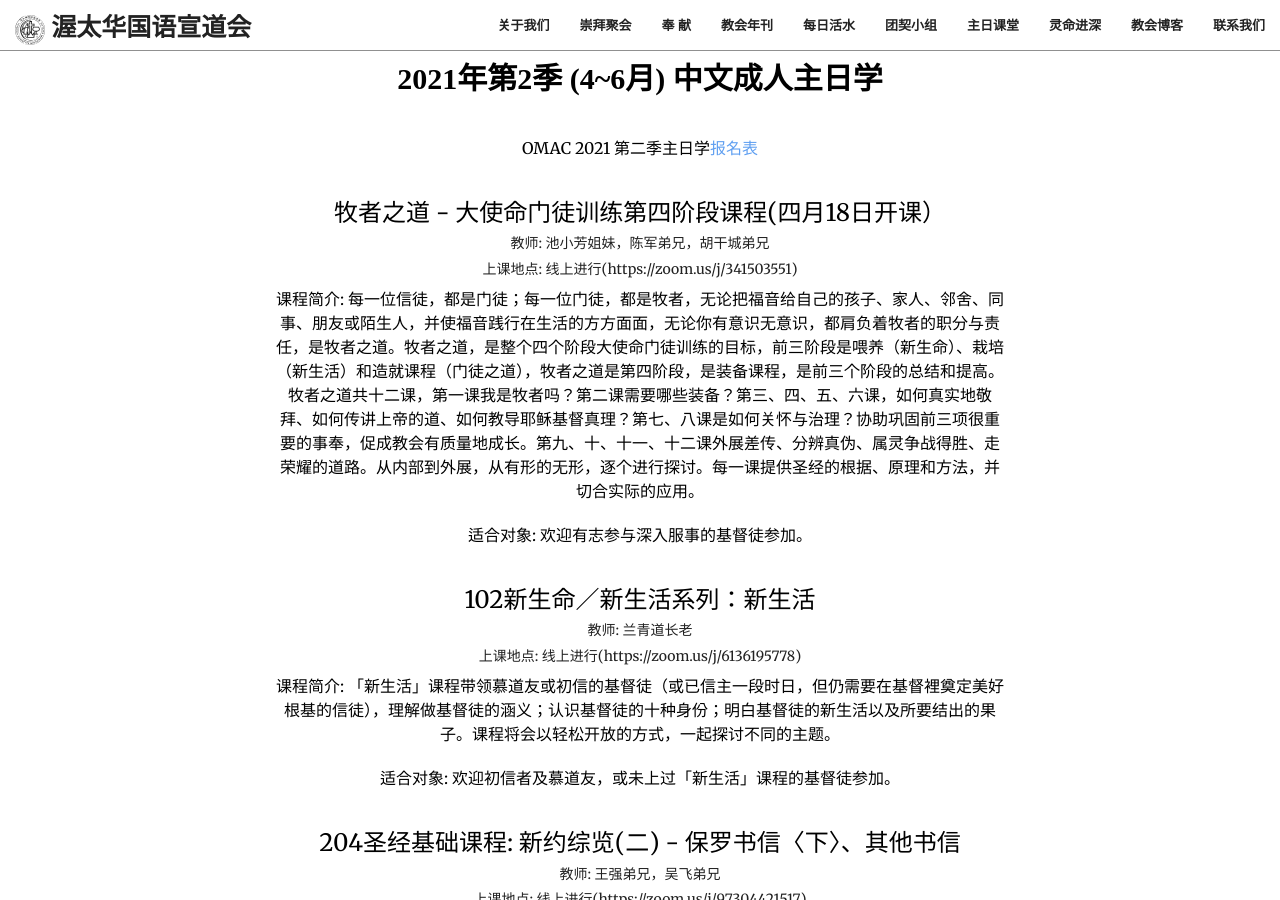
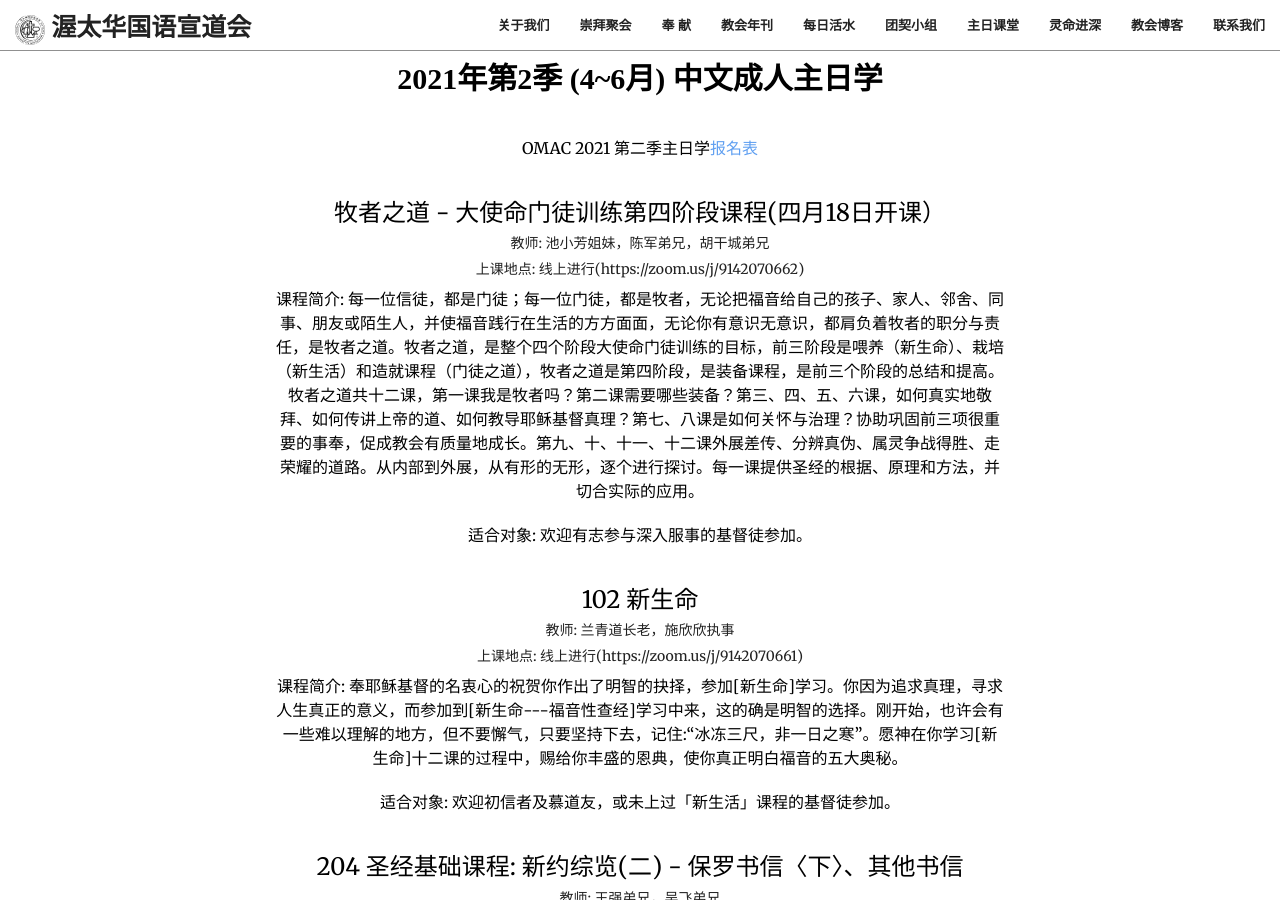
Before and after one commit to JonasYow/ottawaomac, a Jekyll site: the page built from index.html, in a window 1280 px wide and 900 px high, scrolled down 6583 px. Built offline with Jekyll 4.4.1, drawn with Linux system fonts in a browser that asks for light colours; some web fonts are replaced; some of the changed text lies outside the part shown.

Commit message:
update zoom id for sunday scholl

```diff
--- a/_data/sundayschool.yaml
+++ b/_data/sundayschool.yaml
@@ -1,24 +1,24 @@
 - title: "牧者之道 - 大使命门徒训练第四阶段课程(四月18日开课）"
   teacher: "教师: 池小芳姐妹，陈军弟兄，胡干城弟兄"
-  room: "上课地点: 线上进行(https://zoom.us/j/341503551)"
+  room: "上课地点: 线上进行(https://zoom.us/j/9142070662)"
   content: "课程简介: 每一位信徒，都是门徒；每一位门徒，都是牧者，无论把福音给自己的孩子、家人、邻舍、同事、朋友或陌生人，并使福音践行在生活的方方面面，无论你有意识无意识，都肩负着牧者的职分与责任，是牧者之道。牧者之道，是整个四个阶段大使命门徒训练的目标，前三阶段是喂养（新生命）、栽培（新生活）和造就课程（门徒之道），牧者之道是第四阶段，是装备课程，是前三个阶段的总结和提高。牧者之道共十二课，第一课我是牧者吗？第二课需要哪些装备？第三、四、五、六课，如何真实地敬拜、如何传讲上帝的道、如何教导耶稣基督真理？第七、八课是如何关怀与治理？协助巩固前三项很重要的事奉，促成教会有质量地成长。第九、十、十一、十二课外展差传、分辨真伪、属灵争战得胜、走荣耀的道路。从内部到外展，从有形的无形，逐个进行探讨。每一课提供圣经的根据、原理和方法，并切合实际的应用。"
   applicable: "适合对象: 欢迎有志参与深入服事的基督徒参加。"
 
-- title: "102新生命／新生活系列：新生活"
-  teacher: "教师: 兰青道长老"
-  room: "上课地点: 线上进行(https://zoom.us/j/6136195778)"
-  content: "课程简介: 「新生活」课程带领慕道友或初信的基督徒（或已信主一段时日，但仍需要在基督裡奠定美好根基的信徒），理解做基督徒的涵义；认识基督徒的十种身份；明白基督徒的新生活以及所要结出的果子。课程将会以轻松开放的方式，一起探讨不同的主题。"
+- title: "102 新生命"
+  teacher: "教师: 兰青道长老，施欣欣执事"
+  room: "上课地点: 线上进行(https://zoom.us/j/9142070661)"
+  content: "课程简介: 奉耶稣基督的名衷心的祝贺你作出了明智的抉择，参加[新生命]学习。你因为追求真理，寻求人生真正的意义，而参加到[新生命---福音性查经]学习中来，这的确是明智的选择。刚开始，也许会有一些难以理解的地方，但不要懈气，只要坚持下去，记住:“冰冻三尺，非一日之寒”。愿神在你学习[新生命]十二课的过程中，赐给你丰盛的恩典，使你真正明白福音的五大奥秘。"
   applicable: "适合对象: 欢迎初信者及慕道友，或未上过「新生活」课程的基督徒参加。"
 
-- title: "204圣经基础课程: 新约综览(二) - 保罗书信〈下〉、其他书信"
+- title: "204 圣经基础课程: 新约综览(二) - 保罗书信〈下〉、其他书信"
   teacher: "教师: 王强弟兄，吴飞弟兄"
   room: "上课地点: 线上进行(https://zoom.us/j/97304421517)"
   content: "课程简介: 腓立比书讲论同心合一兴旺福音，歌罗西书强调基督是宇宙与信徒人生的中心，帖撒罗尼迦前后书论述主再来的教训，提摩太前后书与提多书论及教会的牧养与管理,  腓利门书说明信徒间互爱宽恕的原则，希伯来书重申神子高超的地位，并勉励信徒坚守所信的，雅各书阐明真的信心必然带出行为，彼得前后书勉励信徒在逼迫中带著活泼的盼望和过天国子民圣洁的生活，约翰一,二,三书论述神是光，生命和爱，只要有了神的儿子就有生命，犹大书呼吁信徒抗辩虚妄的信仰与错谬的道理，啟示录描述神救赎计划的终结，在新天新地中神完全的掌权!"
   applicable: "适合对象: 欢迎弟兄姊妹报名参加。"
 
-- title: "310小先知书"
+- title: "310 小先知书"
   teacher: "教师: 周登科长老，沈储澄执事"
-  room: "上課地點: 线上进行(https://us02web.zoom.us/j/5850905304)"
+  room: "上課地點: 线上进行(https://zoom.us/j/85908180434)"
   content: "课程简介: 小先知书供有十二卷(何西阿书、约珥书、阿摩司书、俄巴底亚书、约拿书、弥迦书、那鸿书、哈巴谷书、西番雅书、哈该书、撒迦利亚书、玛拉基书)。「小先知书」并非指先知的地位较小，也非指书中的内容较为次要，乃是指各书的篇幅较短而言。因作者们受了圣灵的感动，代替神说话。有的是关乎当时当地的事，有的则是关乎将来的事。其中包括对选民的警戒，预言选民的復兴、弥赛亚的来临及对外邦各国的审判。"
   applicable: "适合对象: 欢迎弟兄姊妹报名参加。"
 
```
